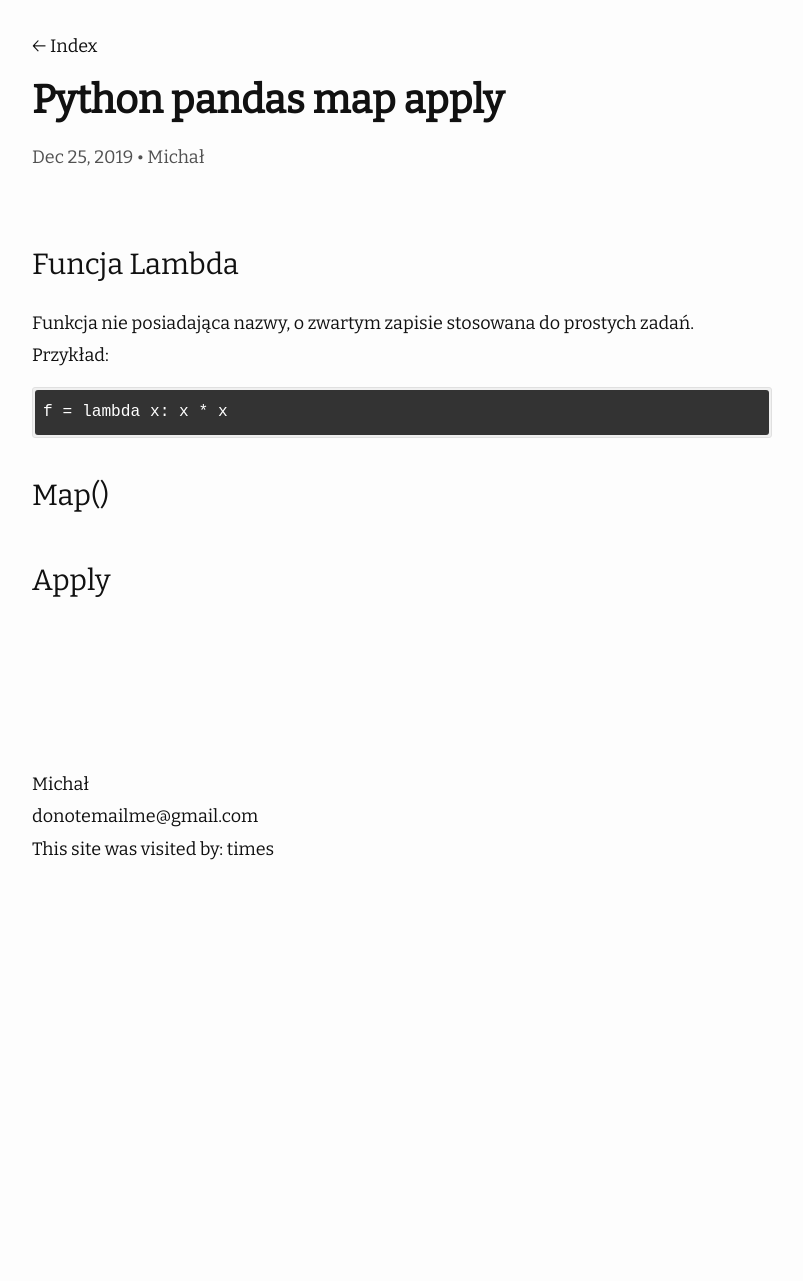
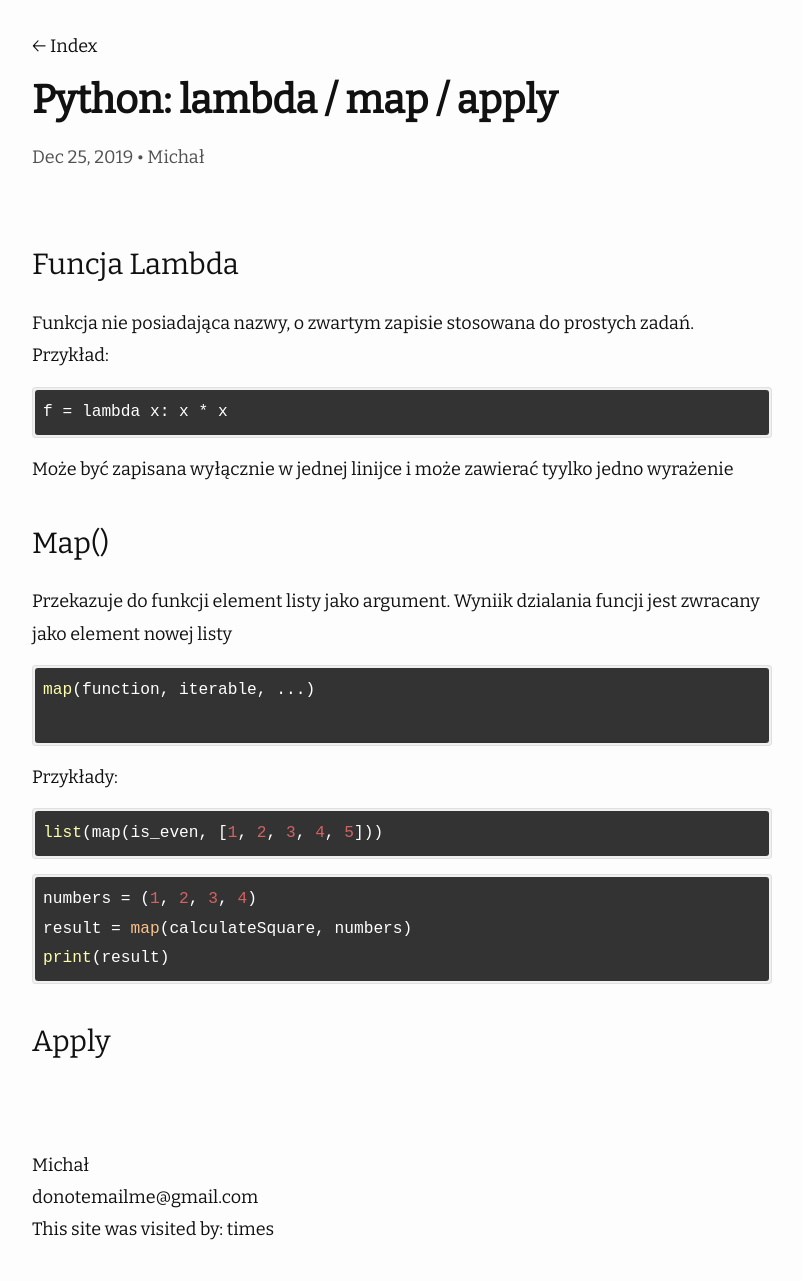
Before and after one commit to mgurg/mgurg.github.io, a Jekyll site: the page built from _posts/2019-12-25-python-lambda-map-apply.md, in a window 1280 px wide. Shown: the whole page, without its empty margins (238-1041 px from the left). Built offline with Jekyll 4.4.1, drawn with Linux system fonts in a browser that asks for light colours; nearby versions of some CDN libraries; comment, search, counter and statistics services are not loaded; before the commit the page ends 900 px from its top, so only the background shows below that.

````diff
--- a/_posts/2019-12-25-python-lambda-map-apply.md
+++ b/_posts/2019-12-25-python-lambda-map-apply.md
@@ -1,6 +1,6 @@
 ---
 layout: post
-title: "Python pandas map apply"
+title: "Python: lambda / map / apply"
 categories: python
 author: "Michał"
 ---
@@ -13,7 +13,28 @@ Funkcja nie posiadająca nazwy, o zwartym zapisie stosowana do prostych zadań.
 f = lambda x: x * x
 ```
 
+Może być zapisana wyłącznie w jednej linijce i może zawierać tyylko jedno wyrażenie
+
 ### Map()
 
+Przekazuje do funkcji element listy jako argument. Wyniik dzialania funcji jest zwracany jako element nowej listy
+
+```python
+map(function, iterable, ...)
+
+```
+
+Przykłady:
+
+
+```python
+list(map(is_even, [1, 2, 3, 4, 5]))
+```
+
+```python
+numbers = (1, 2, 3, 4)
+result = map(calculateSquare, numbers)
+print(result)
+```
 
 ### Apply
````
Also changed, not shown: _posts/2019-12-31-web-scrapping-otomoto.md (added, +50 -0 lines).
